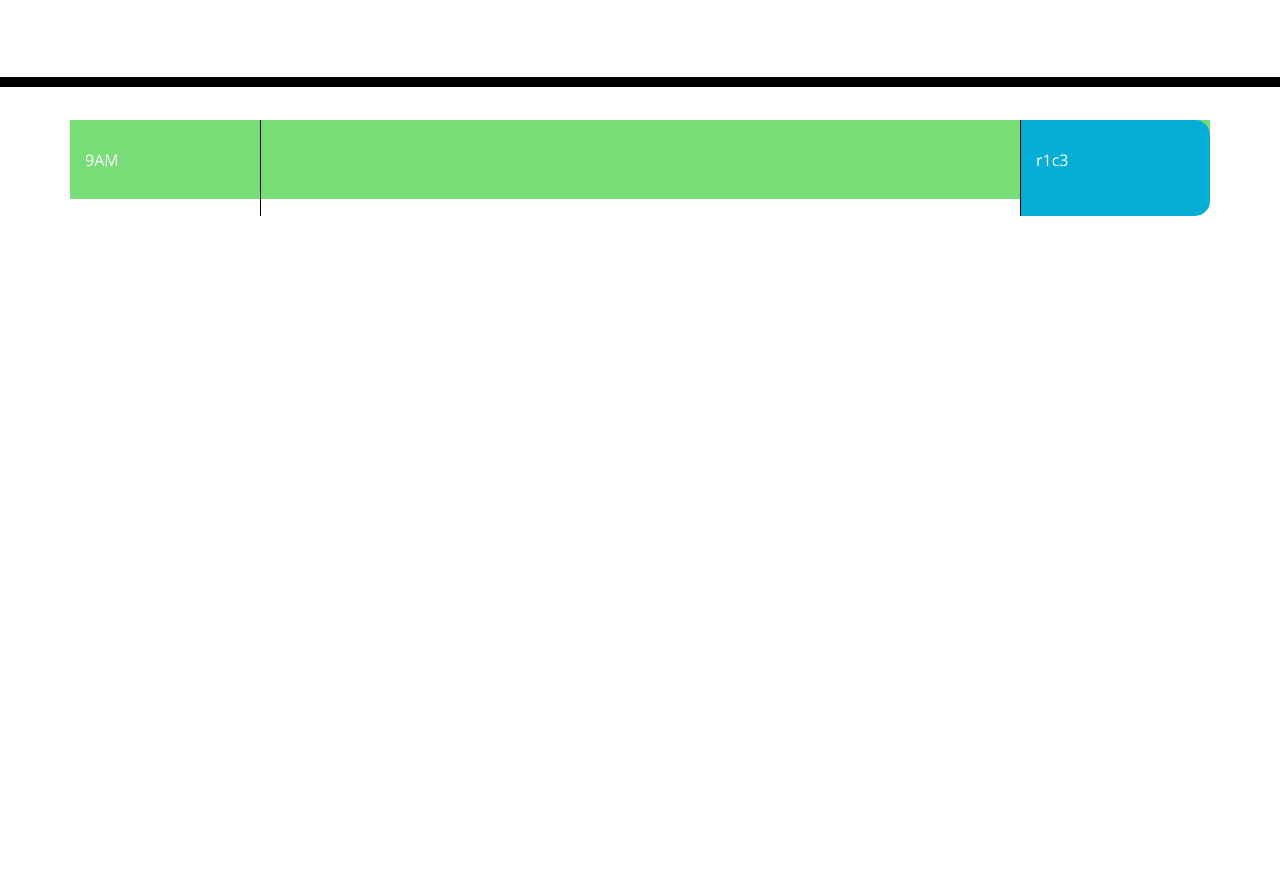
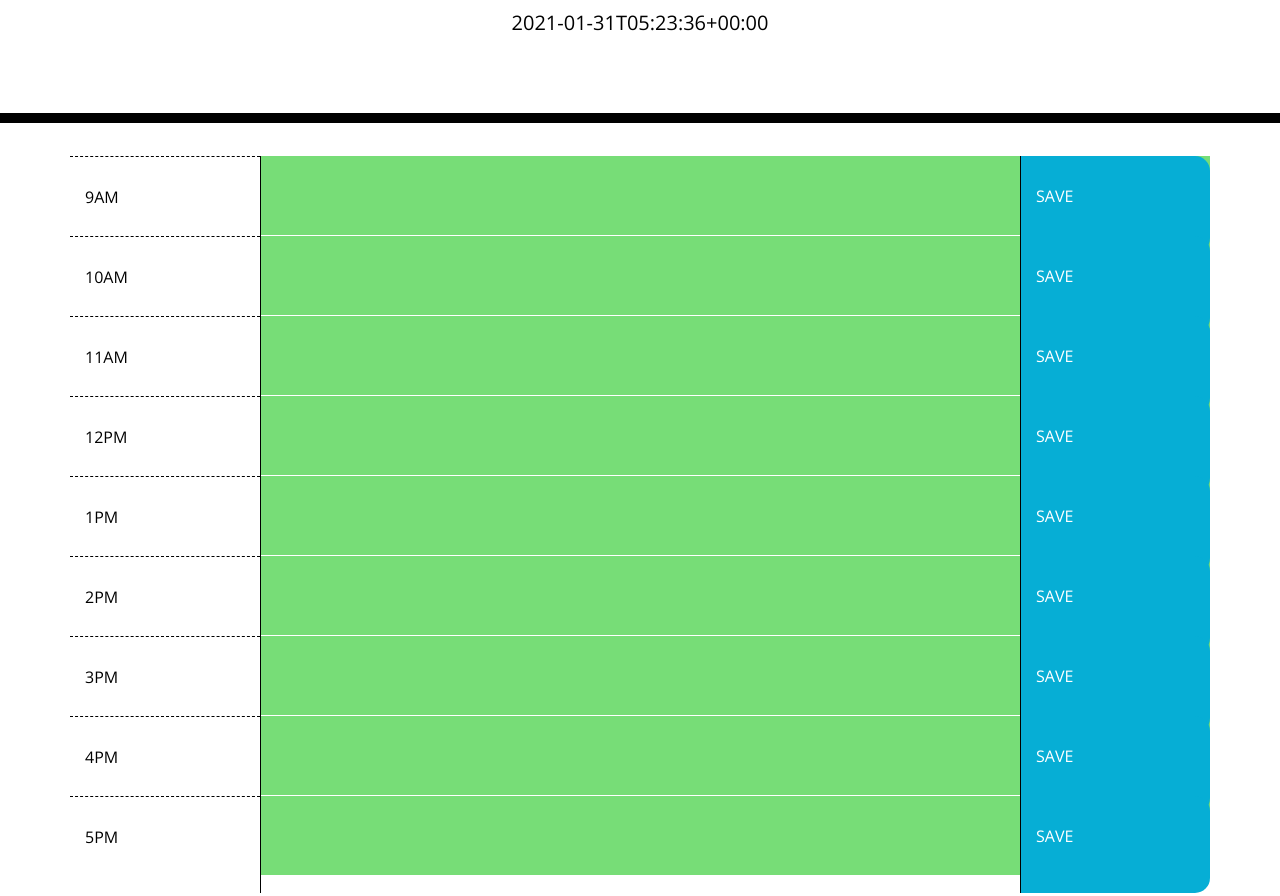
Before and after one commit to davidsjg/Business-Hours-Scheduling-Calendar, a plain HTML site: page index.html in a window 1280 px wide. Shown: the part 181-1077 px from the top of the page. Before the commit the page ends 800 px from the top, so only its background shows below. Drawn offline with nearby package versions, Linux system fonts and the light colour scheme.

Commit message:
README Complete

```diff
--- a/index.html
+++ b/index.html
@@ -23,71 +23,153 @@
   </head>
 
   <body>
+    <!-- jumbotron to display header title -->
     <header class="jumbotron">
       <h1 class="display-3">Work Day Scheduler</h1>
       <p class="lead">A simple calendar app for scheduling your work day</p>
       <p id="currentDay" class="lead"></p>
     </header>
+   <!-- grid layout for calendar -->
     <div class="container">
+      <!-- 9AM ROW -->
       <div class="row" id="9">
-        <div class="col-2 9hour allButton">
+        <div class="col-2 hour">
           <p>9AM</p>
         </div>
-
-        <!-- want textarea and button on same parent  -->
-        <!-- <div class="col-8 9AM allButton future" data-value9="9"> -->
-          <!-- <input type="text" id="userInput9"/> -->
-        <textarea class="col-8 description" id = "userInput9" type="text"></textarea>
-        <!-- </div> -->
-        <div class="col-2 saveBtn allButton" type="button" id="btn9">
-          <p>r1c3</p>
+          <textarea class="col-8 description" type="text"></textarea>
+        <div class="col-2 saveBtn" type="button">
+          <p>SAVE</p>
         </div>
       </div>
+
+      <!-- 10AM ROW -->
+      <div class="row" id="10">
+        <div class="col-2 hour">
+          <p>10AM</p>
+        </div>
+          <textarea class="col-8 description" type="text"></textarea>
+        <div class="col-2 saveBtn" type="button">
+          <p>SAVE</p>
+        </div>
+      </div>
+      <!-- 11AM ROW -->
+      <div class="row" id="11">
+        <div class="col-2 hour">
+          <p>11AM</p>
+        </div>
+          <textarea class="col-8 description" type="text"></textarea>
+        <div class="col-2 saveBtn" type="button">
+          <p>SAVE</p>
+        </div>
+      </div>
+      <!-- 12PM ROW -->
+      <div class="row" id="12">
+        <div class="col-2 hour">
+          <p>12PM</p>
+        </div>
+          <textarea class="col-8 description" type="text"></textarea>
+        <div class="col-2 saveBtn" type="button">
+          <p>SAVE</p>
+        </div>
+      </div>
+
+      <!-- 1PM ROW -->
+      <div class="row" id="13">
+        <div class="col-2 hour">
+          <p>1PM</p>
+        </div>
+          <textarea class="col-8 description" type="text"></textarea>
+        <div class="col-2 saveBtn" type="button">
+          <p>SAVE</p>
+        </div>
+      </div>
+
+      <!-- 2PM ROW -->
+      <div class="row" id="14">
+        <div class="col-2 hour">
+          <p>2PM</p>
+        </div>
+          <textarea class="col-8 description" type="text"></textarea>
+        <div class="col-2 saveBtn" type="button">
+          <p>SAVE</p>
+        </div>
+      </div>
+
+      <!-- 3PM ROW -->
+      <div class="row" id="15">
+        <div class="col-2 hour">
+          <p>3PM</p>
+        </div>
+          <textarea class="col-8 description" type="text"></textarea>
+        <div class="col-2 saveBtn" type="button">
+          <p>SAVE</p>
+        </div>
+      </div>
+
+      <!-- 4PM ROW -->
+      <div class="row" id="16">
+        <div class="col-2 hour">
+          <p>4PM</p>
+        </div>
+          <textarea class="col-8 description" type="text"></textarea>
+        <div class="col-2 saveBtn" type="button">
+          <p>SAVE</p>
+        </div>
+      </div>
+
+      <!-- 5PM ROW -->
+      <div class="row" id="17">
+        <div class="col-2 hour">
+          <p>5PM</p>
+        </div>
+          <textarea class="col-8 description" type="text"></textarea>
+        <div class="col-2 saveBtn" type="button">
+          <p>SAVE</p>
+        </div>
+      </div>
+
     </div>
+
 
     <script src="https://cdnjs.cloudflare.com/ajax/libs/jquery/3.2.1/jquery.min.js"></script>
     <script src="https://cdnjs.cloudflare.com/ajax/libs/moment.js/2.24.0/moment.min.js"></script>
   </body>
 
-  <!-- <input type="text" id="hourInput"> -->
-
 
 
   <script type="text/javascript">
-    $(document).ready(function() {
-
-    var input9am = document.querySelector("#userInput9");
-    var save9AM = document.querySelector("#btn9");
-    var dataVal = document.querySelector("#data-value9")
-    // var output9 = document.querySelector('9AM');
-    var stored9am;
-    var middleCol = document.querySelector(".allButton")
-    var input9 = {
 
 
-    };
-
-    function render9am() {
+    $(document).ready(function() {
+    //declares variable currentTime as the current time in military time
+    var currentTime = moment().format()
+    $("#currentDay").text(currentTime)
 
 
-    }
+    //creating onClick function to save what is in textarea of column 2 for all rows
+    $(".saveBtn").on("click", function() {
 
-    $(".saveBtn").on("click", function() {
-    // save9AM.addEventListener("click", function(event) {
-      // event.preventDefault() prevents button from trying to send a form.
-      // event.preventDefault();
       var inputValue = $(this).siblings(".description").val()
       var parentID = $(this).parent().attr("id")
 
-
-    //set input9 to local storage
     localStorage.setItem(parentID, inputValue);
-
 
     });
 
+
+    //loading local storage values for each hour slot
     $("#9 .description").val(localStorage.getItem("9"))
+    $("#10 .description").val(localStorage.getItem("10"))
+    $("#11 .description").val(localStorage.getItem("11"))
+    $("#12 .description").val(localStorage.getItem("12"))
+    $("#13 .description").val(localStorage.getItem("13"))
+    $("#14 .description").val(localStorage.getItem("14"))
+    $("#15 .description").val(localStorage.getItem("15"))
+    $("#16 .description").val(localStorage.getItem("16"))
+    $("#17 .description").val(localStorage.getItem("17"))
+    $("#18 .description").val(localStorage.getItem("18"))
 
+    //function to update color of row.  Color determined by comparing time to ID of clicked row
     function backgroundUpdate() {
       var currentTime = moment().hours()
       console.log(currentTime)
@@ -106,6 +188,7 @@
       })
 
     }
+
     backgroundUpdate()
     })
 
```
Also changed, not shown: 1 other file.
